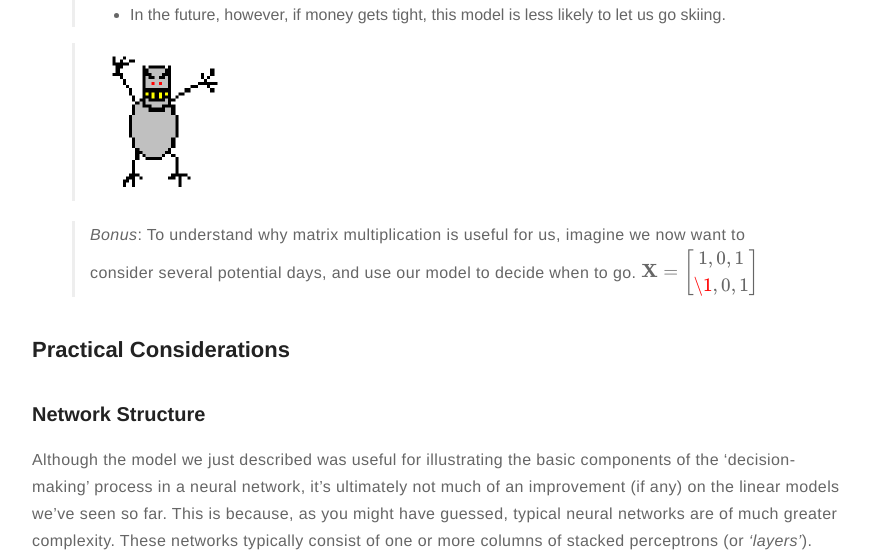
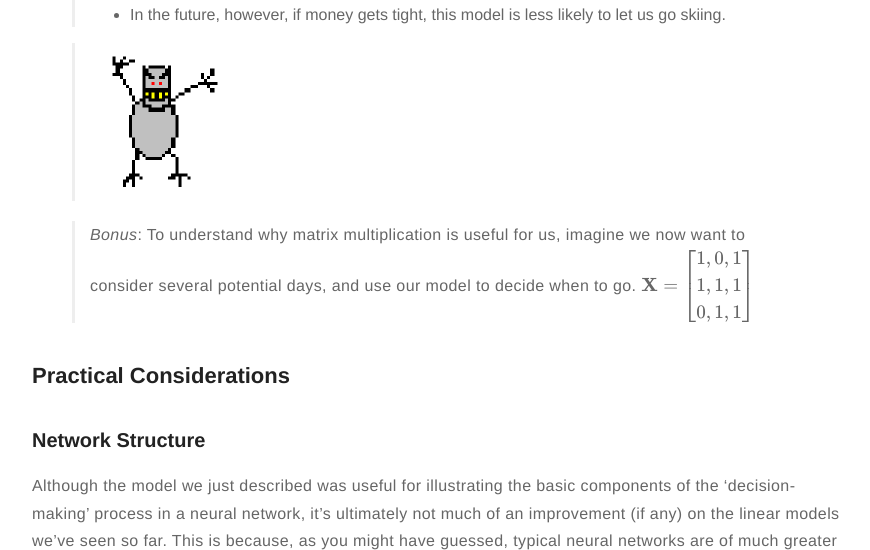
Before and after one commit to meccaLeccaHi/meccaLeccaHi.github.io, a Jekyll site: the page built from _posts/2018-10-30-neural_nets-tensorflow.md, in a window 1280 px wide and 900 px high, scrolled down 7419 px, cut to the strip 0-550 px from the top of the window. Shown: the whole strip, without its empty margins (203-1073 px from the left). Built offline with Jekyll 4.4.1, drawn with Linux system fonts in a browser that asks for light colours; formulas are drawn with MathJax 3; comment, search, counter and statistics services are not loaded.

Commit message:
adding text

```diff
--- a/_posts/2018-10-30-neural_nets-tensorflow.md
+++ b/_posts/2018-10-30-neural_nets-tensorflow.md
@@ -247,7 +247,7 @@ Although these models were structured to behave like neurons, their behavior can
 
 > *Bonus*: To understand why matrix multiplication is useful for us, imagine we now want to consider several potential days, and use our model to decide when to go.
 >$${\begin{equation*}
-\mathbf{X}   = \begin{bmatrix}1,0,1\\\1,0,1\end{bmatrix}
+\mathbf{X}   = \begin{bmatrix}1,0,1\\1,1,1\\0,1,1\end{bmatrix}
 \end{equation*}}$$
 
 
```
